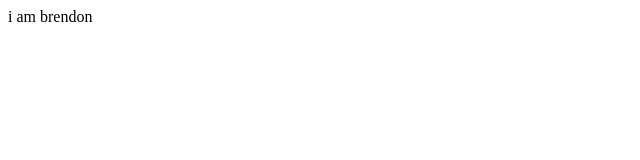
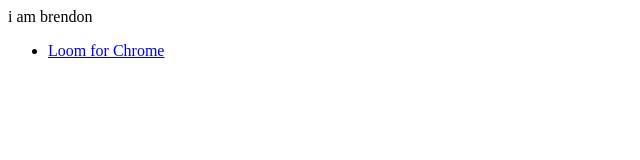
Before and after one commit to brendonjohn/journalbrendon.github.io, a plain HTML site: page index.html in a window 1280 px wide. Shown: the whole page, without its empty margins (0-640 px from the left). Drawn offline with Linux system fonts and the light colour scheme.

Commit message:
doc(link) for being handy

```diff
--- a/index.html
+++ b/index.html
@@ -1,3 +1,7 @@
 i am brendon
 
 <br />
+
+<ul>
+  <li><a href="https://chrome.google.com/webstore/detail/loom-for-chrome/liecbddmkiiihnedobmlmillhodjkdmb">Loom for Chrome</a></li>
+</ul>
```
